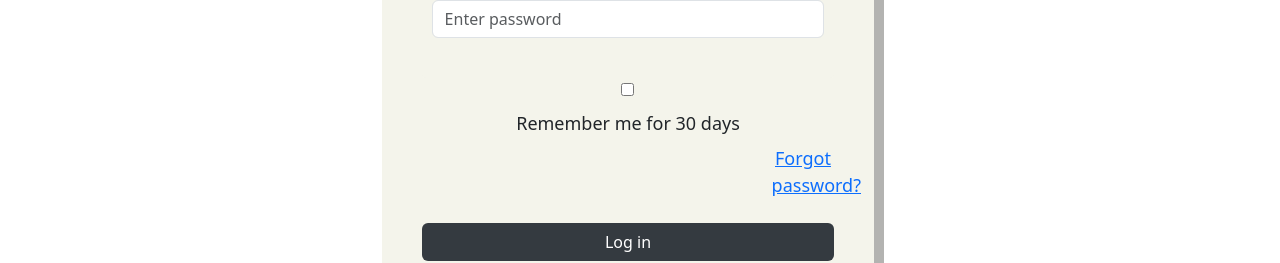
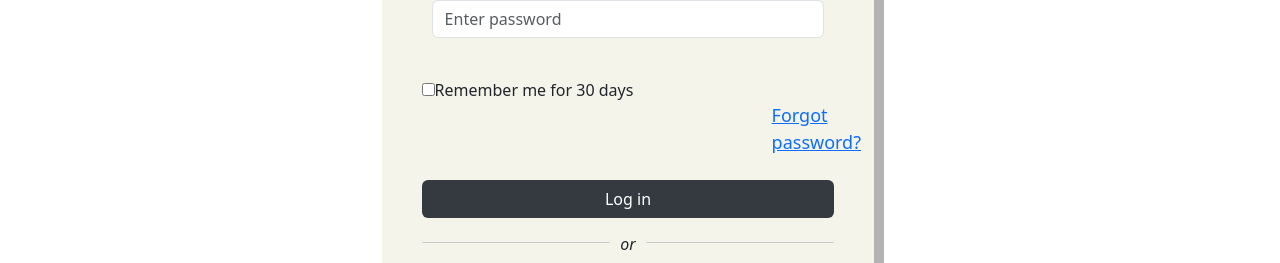
Before and after one commit to hucade/FER201m-Project, a React (Create React App) app: page /login in a window 1280 px wide. Shown: the part 366-629 px from the top of the page. Built offline with nearby package versions, Linux system fonts and the light colour scheme.

Commit message:
Update Login.js

```diff
--- a/src/View/Component/Login.js
+++ b/src/View/Component/Login.js
@@ -23,14 +23,14 @@ export default function Login() {
     return (
         <Row>
             <ToastContainer />
-            <Col style={{marginBottom: "20px", marginTop:"10px"}}>
+            <Col style={{ marginBottom: "20px", marginTop: "10px" }}>
 
                 <div
                     className="col-lg-6"
                     style={{
                         margin: "0 auto",
                         backgroundColor: "#f4f4eb",
-                        width :"40%",
+                        width: "40%",
                         height: "98%",
                         marginTop: "10px",
                         borderRadius: "15px",
@@ -40,8 +40,8 @@ export default function Login() {
                 >
                     <h1 className="text-center">Login</h1>
 
-                    <form className="Login" style={{backgroundColor: "#f4f4eb"}}>
-                        <Form onSubmit={handleSubmit} style={{backgroundColor: "#f4f4eb"}}>
+                    <form className="Login" style={{ backgroundColor: "#f4f4eb" }}>
+                        <Form onSubmit={handleSubmit} style={{ backgroundColor: "#f4f4eb" }}>
                             <Form.Group size="lg" controlId="email">
                                 <Form.Label>Email</Form.Label>
                                 <Form.Control
@@ -64,12 +64,12 @@ export default function Login() {
                                 />
                             </Form.Group>
                         </Form>
-                        <div className="text-center">
+                        <div >
                             <div className="w-full flex items-center">
-                                <input type="checkbox" className="w-3 h-2 mr-2" />
-                                <p className="text-center mt-2">Remember me for 30 days</p>
+                                <input type="checkbox" className="w-3 h-2 " ></input>
+                                Remember me for 30 days
                             </div>
-                            <p className="text-right" style={{marginLeft:"350px"}}> <a href="fgp">Forgot password?</a> </p>
+                            <p className="text-right" style={{ marginLeft: "350px" }}> <a href="fgp">Forgot password?</a> </p>
                         </div>
 
                         <div className="w-full flex flex-col my-4">
@@ -85,7 +85,7 @@ export default function Login() {
                             marginBottom="30px"
                             onClick={() => { console.log('Google button clicked') }}
                         />
-                        <div className="mt-3" style={{marginLeft:"200px"}}>
+                        <div className="mt-3" style={{ marginLeft: "200px" }}>
                             <p className="text-left">Don't have an account?<a href="Register"> Sign up here</a> </p>
                         </div>
                     </form>
```
